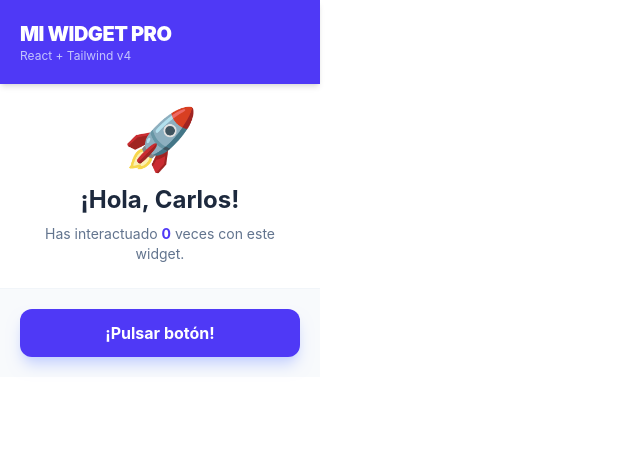
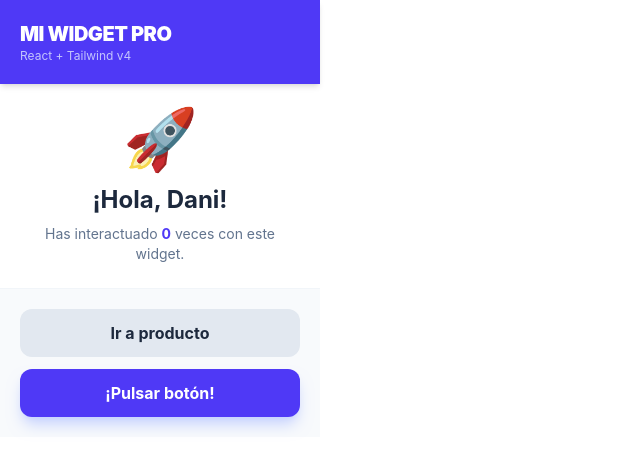
Before and after one commit to carlos-deanda/widget-kueski, a React (Vite) app: page / in a window 1280 px wide. Shown: the top 472 px of the page, without its empty margins (0-640 px from the left). Built offline with nearby package versions, Linux system fonts and the light colour scheme.

Commit message:
add page of products

```diff
--- a/src/App.jsx
+++ b/src/App.jsx
@@ -1,8 +1,14 @@
 import React, { useState } from 'react';
+import ProductPage from './pages/ProductPage.jsx';
 
 function App() {
   // Añadimos un pequeño estado para que el widget sea interactivo
   const [contador, setContador] = useState(0);
+  const [screen, setScreen] = useState('home');
+
+  if (screen === 'product') {
+    return <ProductPage onBack={() => setScreen('home')} />;
+  }
 
   return (
     /* w-full h-full: Se adapta al tamaño del body definido en index.css
@@ -18,14 +24,14 @@ function App() {
       </header>
 
       {/* --- CUERPO --- */}
-      <main className="flex-grow p-6 flex flex-col items-center justify-center text-center">
+      <main className="grow p-6 flex flex-col items-center justify-center text-center">
         <div className="mb-4">
           <span className="text-6xl inline-block hover:rotate-12 transition-transform cursor-default">
             🚀
           </span>
         </div>
 
-        <h2 className="text-2xl font-bold text-slate-800">¡Hola, Carlos!</h2>
+        <h2 className="text-2xl font-bold text-slate-800">¡Hola, Dani!</h2>
         <p className="text-slate-500 mt-2 text-sm">
           Has interactuado <span className="font-bold text-indigo-600">{contador}</span> veces con este widget.
         </p>
@@ -33,6 +39,13 @@ function App() {
 
       {/* --- ACCIONES --- */}
       <footer className="p-5 border-t border-slate-100 bg-slate-50">
+        <button
+          onClick={() => setScreen('product')}
+          className="w-full mb-3 bg-slate-200 text-slate-800 font-bold py-3 rounded-xl
+                     hover:bg-slate-300 active:scale-95 transition-all"
+        >
+          Ir a producto
+        </button>
         <button
           onClick={() => setContador(contador + 1)}
           className="w-full bg-indigo-600 text-white font-bold py-3 rounded-xl
--- a/src/index.css
+++ b/src/index.css
@@ -1,11 +1,10 @@
 @import "tailwindcss";
 
-/* Esto es lo único que Tailwind no puede adivinar por ti:
-   el tamaño de la ventana de Chrome */
+
 body {
   margin: 0;
   padding: 0;
-  width: 320px;  /* Ajusta a tu gusto */
-  height: 400px; /* Ajusta a tu gusto */
+  width: 320px;
+  height: 600px;
   overflow: hidden;
 }
--- /dev/null
+++ b/src/pages/ProductPage.jsx
@@ -0,0 +1,29 @@
+import React from 'react';
+
+function ProductPage({ onBack }) {
+  return (
+    <div className="w-full h-full bg-white flex flex-col font-sans">
+      <header className="p-5 bg-emerald-600 text-white shadow-md">
+        <h1 className="text-xl font-black tracking-tight">PRODUCT PAGE</h1>
+        <p className="text-xs text-emerald-100 opacity-80">Vista de producto</p>
+      </header>
+
+      <main className="grow p-6 flex items-center justify-center">
+        <h2 className="text-2xl font-bold text-slate-800">Aqui va tu producto</h2>
+      </main>
+
+      <footer className="p-5 border-t border-slate-100 bg-slate-50">
+        <button
+          onClick={onBack}
+          className="w-full bg-emerald-600 text-white font-bold py-3 rounded-xl
+                     hover:bg-emerald-700 active:scale-95 transition-all
+                     shadow-lg shadow-emerald-200"
+        >
+          Volver
+        </button>
+      </footer>
+    </div>
+  );
+}
+
+export default ProductPage;
```
